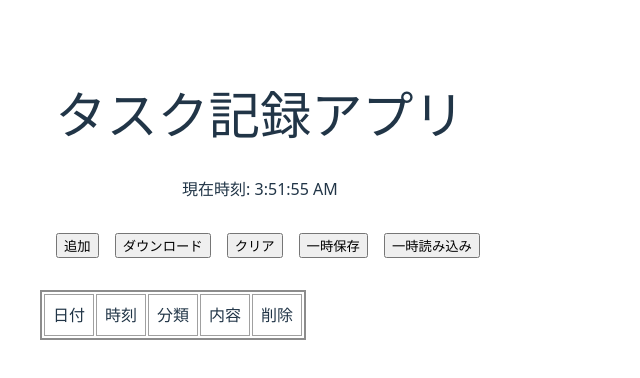
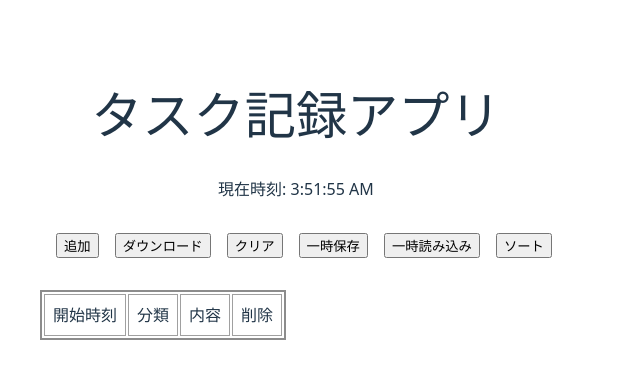
Before and after one commit to supia99/recordTask, a React (Vite) app: page / in a window 1280 px wide. Shown: the top 378 px of the page, without its empty margins (0-640 px from the left). Built offline with nearby package versions, Linux system fonts and the light colour scheme.

Commit message:
feat: sort

```diff
--- a/package.json
+++ b/package.json
@@ -25,5 +25,8 @@
     "typescript": "~5.7.2",
     "typescript-eslint": "^8.24.1",
     "vite": "^6.2.0"
+  },
+  "volta": {
+    "node": "22.14.0"
   }
 }
--- a/src/App.css
+++ b/src/App.css
@@ -24,11 +24,7 @@
 }
 
 .date-input {
-  width: 80px;
-}
-
-.time-input {
-  width: 80px;
+  width: 160px;
 }
 
 .type-select {}
--- a/src/App.tsx
+++ b/src/App.tsx
@@ -37,8 +37,7 @@ function App() {
       ...tasks,
       {
         id: addId,
-        date: new Date().toLocaleDateString(),
-        time: time,
+        date: new Date().toISOString(),
         type: TASK_TYPE_OPTIONS[0].value,
         content: "",
       },
@@ -92,6 +91,18 @@ function App() {
     setTasks(copied);
   };
 
+  const sort = () => {
+    const tmpTasks = [...tasks].sort((a, b) => exchangeDate(a) - exchangeDate(b));
+    setTasks(tmpTasks);
+  };
+
+  const exchangeDate = (task: Task) => {
+    const d = (new Date(task.date)).valueOf()
+    const n = Number(d)
+    console.log(task.date, n, d)
+    return n
+  }
+
   return (
     <>
       <h1>タスク記録アプリ</h1>
@@ -131,16 +142,20 @@ function App() {
           value="一時読み込み"
           onClick={() => importFromLocalStroage()}
         />
+
+        <input
+          type="button"
+          className="add-button"
+          value="ソート"
+          onClick={() => sort()}
+        />
       </div>
 
       <table className="task-table">
         <thead className="task-table">
           <tr>
-            <th scope="col" className="task-table-content ">
-              日付
-            </th>
             <th scope="col" className="task-table-content">
-              時刻
+              開始時刻
             </th>
             <th scope="col" className="task-table-content">
               分類
@@ -163,14 +178,6 @@ function App() {
                     onBlur={(e) => onInputChange(e)}
                     id={task.id + ":date"}
                     className="date-input"
-                  />
-                </td>
-                <td className="task-table-content">
-                  <input
-                    defaultValue={task.time}
-                    onBlur={(e) => onInputChange(e)}
-                    id={task.id + ":time"}
-                    className="time-input"
                   />
                 </td>
                 <td className="task-table-content">
--- a/src/types/Task.ts
+++ b/src/types/Task.ts
@@ -1,7 +1,6 @@
 export type Task = {
   id: number;
   date: string;
-  time: string;
   type: string;
   content: string;
 }
```
